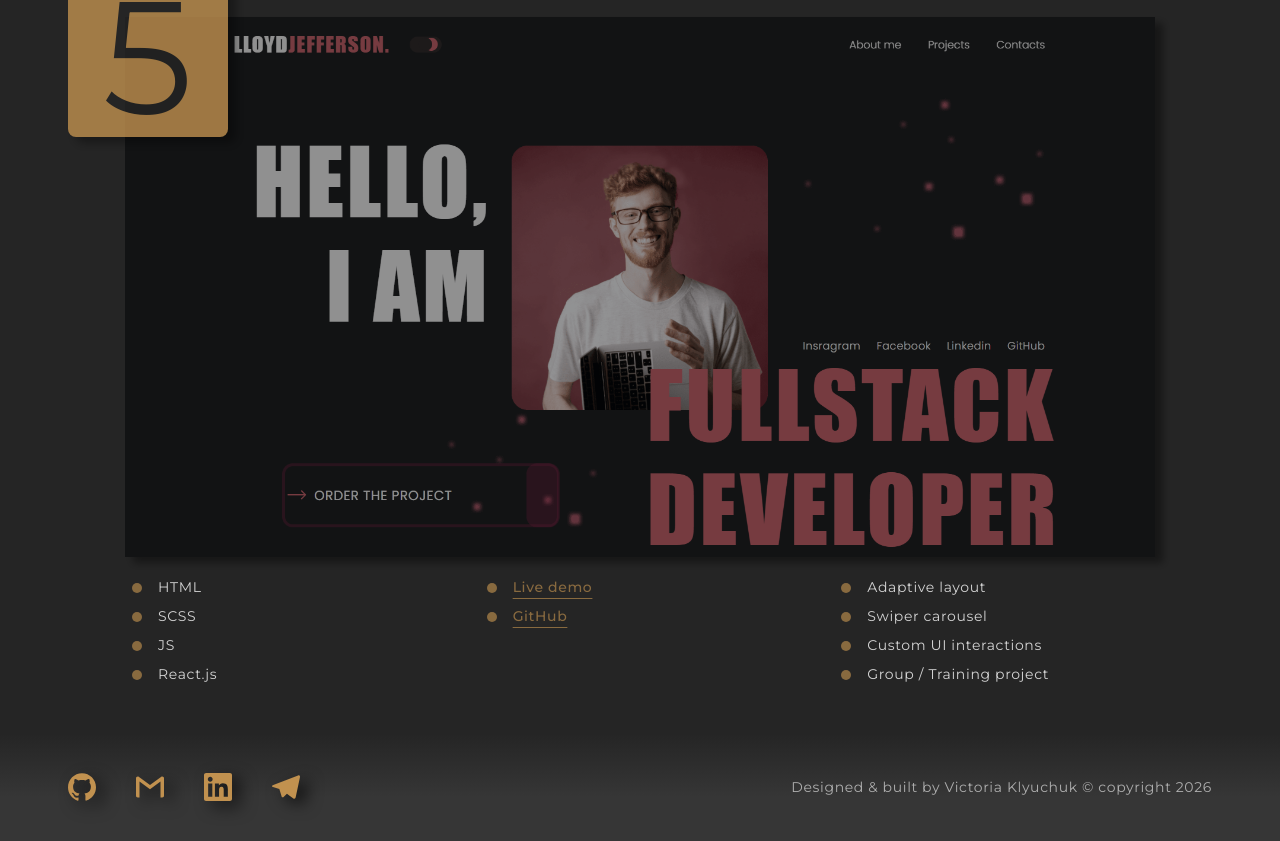
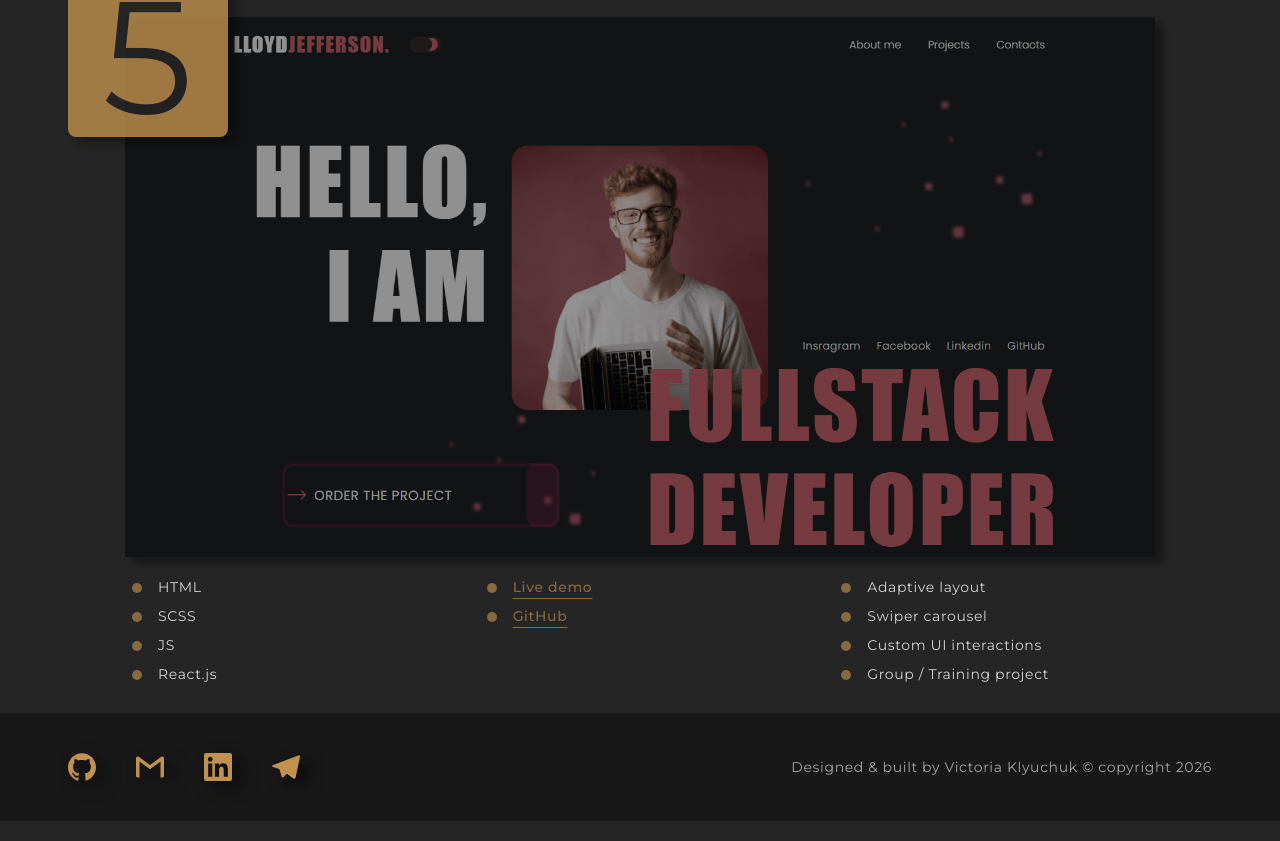
Before and after one commit to klyuchukviktoriya/portfolio, a React (Vite) app: page /projects in a window 1280 px wide. Shown: the part 3487-4328 px from the top of the page. Built offline with nearby package versions, Linux system fonts and the light colour scheme.

Commit message:
some changes

```diff
--- a/src/components/About/About.module.scss
+++ b/src/components/About/About.module.scss
@@ -4,12 +4,12 @@
     &__container {
         padding: 60px 20px 20px;
         text-align: center;
-        border-bottom: 4px solid #ffffff1f;
+        // border-bottom: 4px solid #ffffff1f;
     }
 
     &__title {
         @include title;
-        border-bottom: 2px solid var(--gold);
+        // border-bottom: 2px solid var(--gold);
     }
 
     &__content {
@@ -54,10 +54,6 @@
             font-size: 14px;
             opacity: 0.8;
             max-width: 520px;
-
-            &:last-child {
-                opacity: 0.5;
-            }
         }
     }
 }
--- a/src/components/Footer/Footer.module.scss
+++ b/src/components/Footer/Footer.module.scss
@@ -1,7 +1,9 @@
 @use "../../styles/utils/index" as *;
 
 .footer {
-    background: linear-gradient(0.00deg, rgba(255, 255, 255, 0.08) 34%, rgb(37, 37, 37) 84%);
+    // background: linear-gradient(0.00deg, rgba(255, 255, 255, 0.08) 34%, rgb(37, 37, 37) 84%);
+    background: rgba(24, 24, 24, 0.9);
+    backdrop-filter: blur(3px);
 
     &__container {
         padding: 40px 20px;
@@ -21,7 +23,7 @@
 @media screen and (min-width: 800px) {
     .footer {
         &__container {
-            padding: 60px 40px;
+            padding: 40px;
             flex-direction: row;
             justify-content: space-between;
         }
@@ -31,7 +33,7 @@
 @media screen and (min-width: 1000px) {
     .footer {
         &__container {
-            padding: 60px 68px 40px;
+            padding: 40px 68px 40px;
         }
     }
 }
--- a/src/components/Skills/Skills.module.scss
+++ b/src/components/Skills/Skills.module.scss
@@ -16,7 +16,7 @@
         margin-bottom: 24px;
         font-size: 18px;
         text-transform: uppercase;
-        opacity: 0.6;
+        opacity: 0.8;
         font-weight: 600;
         text-shadow: 8px 6px 8px rgba(0, 0, 0, 0.4);
         text-decoration-line: underline;
--- a/src/components/Works/Works.module.scss
+++ b/src/components/Works/Works.module.scss
@@ -25,13 +25,13 @@
             height: 100%;
             object-fit: cover;
             object-position: top;
-            filter: grayscale(40%) contrast(1) brightness(0.6);
-            transition: filter 0.6s ease, transform 0.6s ease;
+            // filter: grayscale(40%) contrast(1) brightness(0.6);
+            // transition: filter 0.6s ease, transform 0.6s ease;
         }
 
-        &:hover img {
-            filter: grayscale(0%) contrast(1) brightness(1);
-        }
+        // &:hover img {
+        //     filter: grayscale(0%) contrast(1) brightness(1);
+        // }
     }
 
     &__btn {
@@ -82,5 +82,16 @@
         &__container {
             padding: 60px 68px;
         }
+
+        &__item {
+            img {
+                filter: grayscale(40%) contrast(1) brightness(0.6);
+                transition: filter 0.6s ease, transform 0.6s ease;
+            }
+
+            &:hover img {
+                filter: grayscale(0%) contrast(1) brightness(1);
+            }
+        }
     }
 }
--- a/src/styles/main.css
+++ b/src/styles/main.css
@@ -7,6 +7,10 @@
 html,
 body {
   overflow-x: hidden;
+}
+
+button {
+  font-family: inherit;
 }
 
 .container {
--- a/src/styles/utils/_mixins.scss
+++ b/src/styles/utils/_mixins.scss
@@ -21,8 +21,8 @@
 
 @mixin title {
     color: var(--gold);
-    opacity: 0.3;
-    font-size: 48px;
+    opacity: 0.8;
+    font-size: 64px;
     font-weight: 600;
     line-height: 1;
     text-transform: uppercase;
--- a/src/styles/utils/_utils.scss
+++ b/src/styles/utils/_utils.scss
@@ -6,13 +6,14 @@ body {
     overflow-x: hidden;
 }
 
+button {
+    font-family: inherit;
+}
+
 .container {
     width: 100%;
     max-width: 1280px;
     margin: 0 auto;
-    // padding: 40px 20px;
-    // background: var(--em-light);
-    // border: 1px solid var(--gold);
 }
 
 // section {
```
Also changed, not shown: 1 other file (tests, documents, lock files or other folders).
